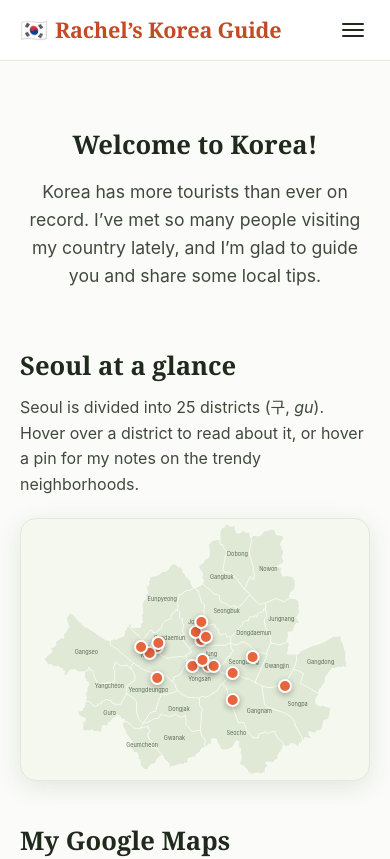
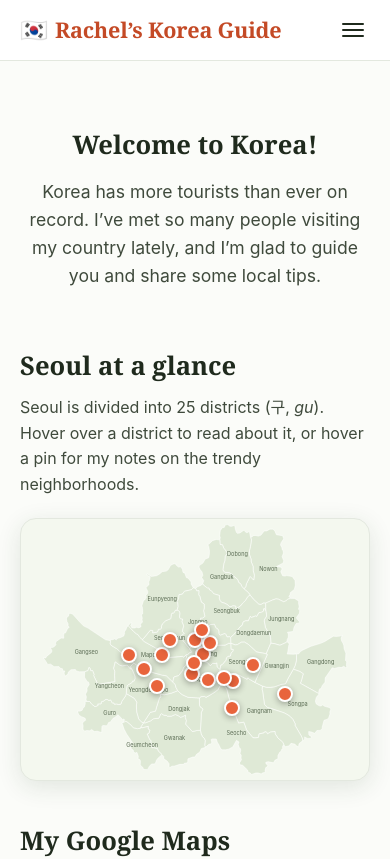
Before and after one commit to rachelse/rachel-korea-guide, a React (Vite) app: page / in a window 390 px wide. Shown: the top 859 px of the page. Built offline with nearby package versions, Linux system fonts and the light colour scheme.

Commit message:
Improved sensitivity of pins

```diff
--- a/src/components/SeoulMap.css
+++ b/src/components/SeoulMap.css
@@ -143,15 +143,18 @@
 }
 
 .pin-button {
+  position: relative;
   display: flex;
   flex-direction: column;
   align-items: center;
-  gap: 3px;
   background: none;
   border: none;
   cursor: pointer;
-  padding: 4px;
+  /* Slightly enlarged, mostly-transparent tap area so fingers can hit the small dot. */
+  padding: 7px;
+  margin: -7px;
   font-family: var(--font-body);
+  -webkit-tap-highlight-color: transparent;
 }
 
 .pin-dot {
@@ -164,7 +167,6 @@
   transition: transform 0.15s ease, background 0.15s ease;
 }
 
-.map-pin:hover .pin-dot,
 .pin-button:focus-visible .pin-dot,
 .map-pin.active .pin-dot {
   background: var(--accent-dark);
@@ -172,6 +174,12 @@
 }
 
 .pin-label {
+  /* Absolutely positioned so the hidden label does not enlarge the pin's
+     hover/tap area; it floats just below the dot only when revealed. */
+  position: absolute;
+  top: calc(100% - 4px);
+  left: 50%;
+  transform: translateX(-50%);
   font-size: 0.68rem;
   font-weight: 600;
   color: var(--ink);
@@ -186,14 +194,22 @@
   transition: opacity 0.15s ease;
 }
 
-.map-pin:hover .pin-label,
 .pin-button:focus-visible .pin-label,
 .map-pin.active .pin-label {
   opacity: 1;
 }
 
-.map-pin.active {
-  z-index: 20;
+/* ---------- Pin popup layer (sits above all pins) ---------- */
+.pin-popup-layer {
+  position: absolute;
+  inset: 0;
+  pointer-events: none;
+  z-index: 35;
+}
+
+.pin-popup-anchor {
+  position: absolute;
+  transform: translate(-50%, -50%);
 }
 
 /* ---------- Hover popup ---------- */
@@ -269,6 +285,17 @@
     font-size: 16px;
   }
 
+  .pin-dot {
+    width: 16px;
+    height: 16px;
+  }
+
+  .pin-button {
+    /* Slightly larger tap area on touch screens. */
+    padding: 9px;
+    margin: -9px;
+  }
+
   .pin-label {
     font-size: 0.6rem;
     padding: 1px 4px;
--- a/src/components/SeoulMap.tsx
+++ b/src/components/SeoulMap.tsx
@@ -10,8 +10,8 @@ const pins = neighborhoods.map((n) => {
   const { x, y } = projectLonLat(n.lon, n.lat)
   return {
     ...n,
-    xPct: (x / GU_VIEWBOX.width) * 100,
-    yPct: (y / GU_VIEWBOX.height) * 100,
+    xPct: (x / GU_VIEWBOX.width) * 100 + (n.nudgeX ?? 0),
+    yPct: (y / GU_VIEWBOX.height) * 100 + (n.nudgeY ?? 0),
   }
 })
 
@@ -90,8 +90,6 @@ export default function SeoulMap() {
       <div className="pin-layer">
         {pins.map((p) => {
           const isActive = activeId === p.id
-          const placement = p.yPct < 32 ? 'below' : 'above'
-          const align = p.xPct < 24 ? 'left' : p.xPct > 76 ? 'right' : 'center'
 
           return (
             <div
@@ -112,7 +110,25 @@ export default function SeoulMap() {
                 <span className="pin-dot" />
                 <span className="pin-label">{p.name}</span>
               </button>
+            </div>
+          )
+        })}
+      </div>
 
+      {/* Pin popups live in their own top layer so an open popup never has to
+          raise its pin above neighbors (which would block hovering them). */}
+      <div className="pin-popup-layer">
+        {pins.map((p) => {
+          const isActive = activeId === p.id
+          const placement = p.yPct < 32 ? 'below' : 'above'
+          const align = p.xPct < 24 ? 'left' : p.xPct > 76 ? 'right' : 'center'
+
+          return (
+            <div
+              key={`${p.id}-popup`}
+              className="pin-popup-anchor"
+              style={{ left: `${p.xPct}%`, top: `${p.yPct}%` }}
+            >
               <div className={`pin-popup ${placement} ${align} ${isActive ? 'show' : ''}`} role="tooltip">
                 <p className="popup-korean">{p.koreanName}</p>
                 <h4 className="popup-title">{p.name}</h4>
--- a/src/data/neighborhoods.ts
+++ b/src/data/neighborhoods.ts
@@ -9,6 +9,14 @@ export interface Neighborhood {
   /** Real-world location used to place the pin on the gu map. */
   lon: number
   lat: number
+  /**
+   * Optional visual nudge (in percentage points of the map width/height)
+   * applied AFTER projecting lon/lat. Used to fan out pins that sit almost
+   * on top of each other so they stay tappable on small screens. Does not
+   * change the stored real-world coordinates above.
+   */
+  nudgeX?: number
+  nudgeY?: number
 }
 
 // Approximate centers of each recommended neighborhood (lon, lat).
@@ -21,6 +29,8 @@ export const neighborhoods: Neighborhood[] = [
       'Youthful and energetic, centered on Hongik University. Packed with indie cafes, live music, street performances, and nightlife. Crowded but iconic.',
     lon: 126.9233,
     lat: 37.5563,
+    nudgeX: 1.5,
+    nudgeY: 0,
   },
   {
     id: 'hapjeong',
@@ -30,6 +40,8 @@ export const neighborhoods: Neighborhood[] = [
       'Right next to Hongdae but a touch calmer. Riverside cafes, bookstores, and the Mecenatpolis mall, with easy access toward the Han River.',
     lon: 126.9137,
     lat: 37.5495,
+    nudgeX: -1.5,
+    nudgeY: 3,
   },
   {
     id: 'yeonnam',
@@ -39,6 +51,8 @@ export const neighborhoods: Neighborhood[] = [
       'A relaxed, leafy neighborhood along the Gyeongui Line Forest Park ("Yeontral Park"). Cozy brunch spots, dessert cafes, and a laid-back local vibe.',
     lon: 126.9255,
     lat: 37.5605,
+    nudgeX: 3.5,
+    nudgeY: -4,
   },
   {
     id: 'mangwon',
@@ -48,6 +62,8 @@ export const neighborhoods: Neighborhood[] = [
       'Quiet and homey with the beloved Mangwon Market, affordable eats, and Mangwon Hangang Park by the river. A favorite for slow, everyday Seoul.',
     lon: 126.9019,
     lat: 37.5556,
+    nudgeX: -3.5,
+    nudgeY: 0,
   },
   {
     id: 'seongsu',
@@ -84,6 +100,8 @@ export const neighborhoods: Neighborhood[] = [
       'The classic tourist shopping street: cosmetics, street food, and brand stores. Busy and very tourist-oriented, but iconic for a first visit.',
     lon: 126.9849,
     lat: 37.5636,
+    nudgeX: 0.5,
+    nudgeY: 2.5,
   },
   {
     id: 'gangnam',
@@ -120,6 +138,8 @@ export const neighborhoods: Neighborhood[] = [
       'One of the best areas to feel the mixture of past and present. Old printing alleys and hardware shops now sit alongside hip retro bars and cafes ("Hipjiro").',
     lon: 126.9915,
     lat: 37.5664,
+    nudgeX: 1,
+    nudgeY: -1,
   },
   {
     id: 'bukchon',
@@ -138,6 +158,8 @@ export const neighborhoods: Neighborhood[] = [
       'The most international neighborhood in Seoul: diverse global food, bars, and crowds from all over the world. Lively, eclectic, and great for a night out.',
     lon: 126.9945,
     lat: 37.5345,
+    nudgeX: 0,
+    nudgeY: 2,
   },
   {
     id: 'hannam',
@@ -147,6 +169,8 @@ export const neighborhoods: Neighborhood[] = [
       'Refined and design-focused, just east of Itaewon. Home to the Leeum Museum, upscale boutiques, embassies, and stylish cafes and restaurants.',
     lon: 127.0017,
     lat: 37.5345,
+    nudgeX: 3,
+    nudgeY: 1.5,
   },
   {
     id: 'haebangchon',
@@ -156,6 +180,8 @@ export const neighborhoods: Neighborhood[] = [
       'A hillside neighborhood (HBC) just below Namsan with sweeping views, a creative expat scene, indie cafes, and a relaxed, bohemian atmosphere.',
     lon: 126.9866,
     lat: 37.5418,
+    nudgeX: -2.5,
+    nudgeY: -2,
   },
   {
     id: 'jamsil',
```
